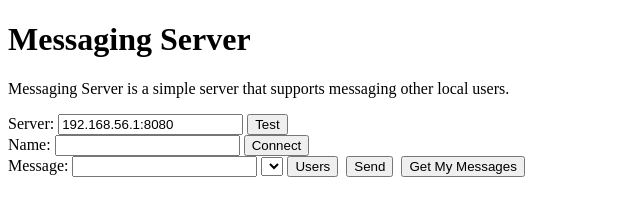
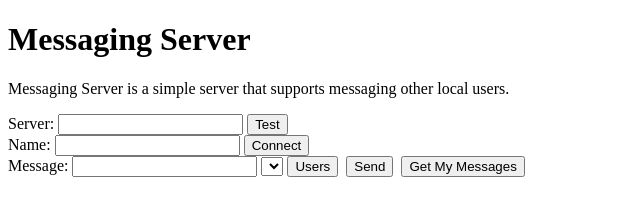
Before and after one commit to pcolbert-uo/fun-server, a website: page index.html in a window 1280 px wide. Shown: the whole page, without its empty margins (0-640 px from the left). Drawn offline with Linux system fonts and the light colour scheme.

Commit message:
Disable a default IP address

```diff
--- a/index.html
+++ b/index.html
@@ -149,7 +149,7 @@
             console.error("Error:", error);
           });
       }
-      document.querySelector("#server").value = "192.168.56.1:8080";
+      // document.querySelector("#server").value = "192.168.56.1:8080";
     </script>
   </body>
 </html>
```
